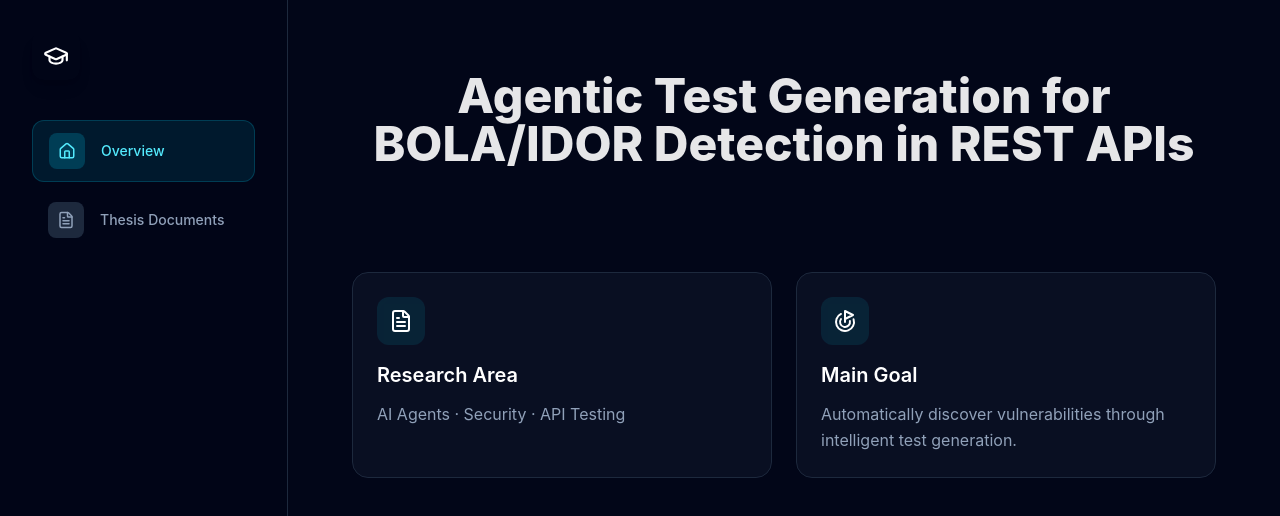
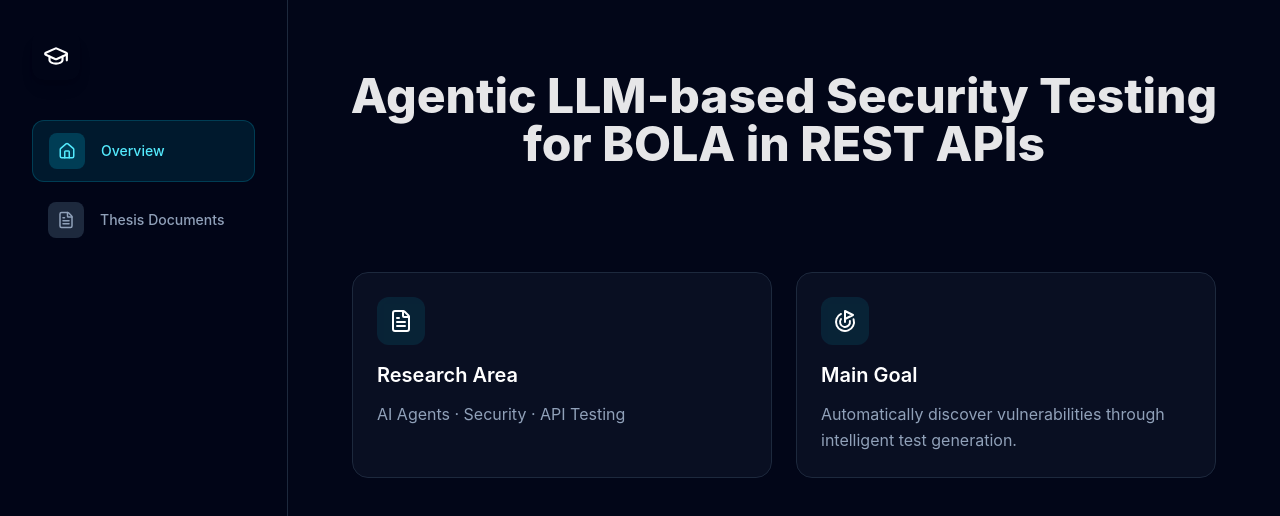
Before and after one commit to valerie-j/valerie-j.github.io, a React (Vite) app: page / in a window 1280 px wide. Shown: the top 516 px of the page. Built offline with nearby package versions, Linux system fonts and the light colour scheme.

Commit message:
Updated title

```diff
--- a/src/pages/OverviewPage.tsx
+++ b/src/pages/OverviewPage.tsx
@@ -17,7 +17,7 @@ export default function OverviewPage() {
 	    text-center
           "
         >
-         Agentic Test Generation for BOLA/IDOR Detection in REST APIs
+	 Agentic LLM-based Security Testing for BOLA in REST APIs
         </h1>
 
         <div className="mt-10 flex gap-4">
```
